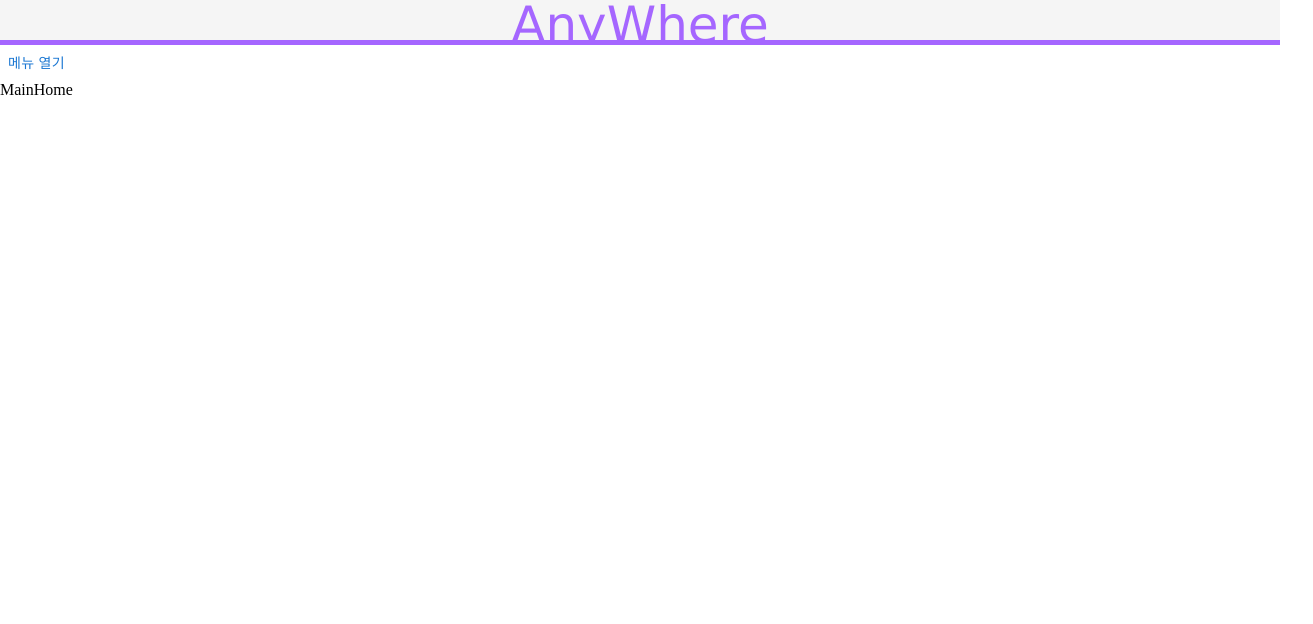
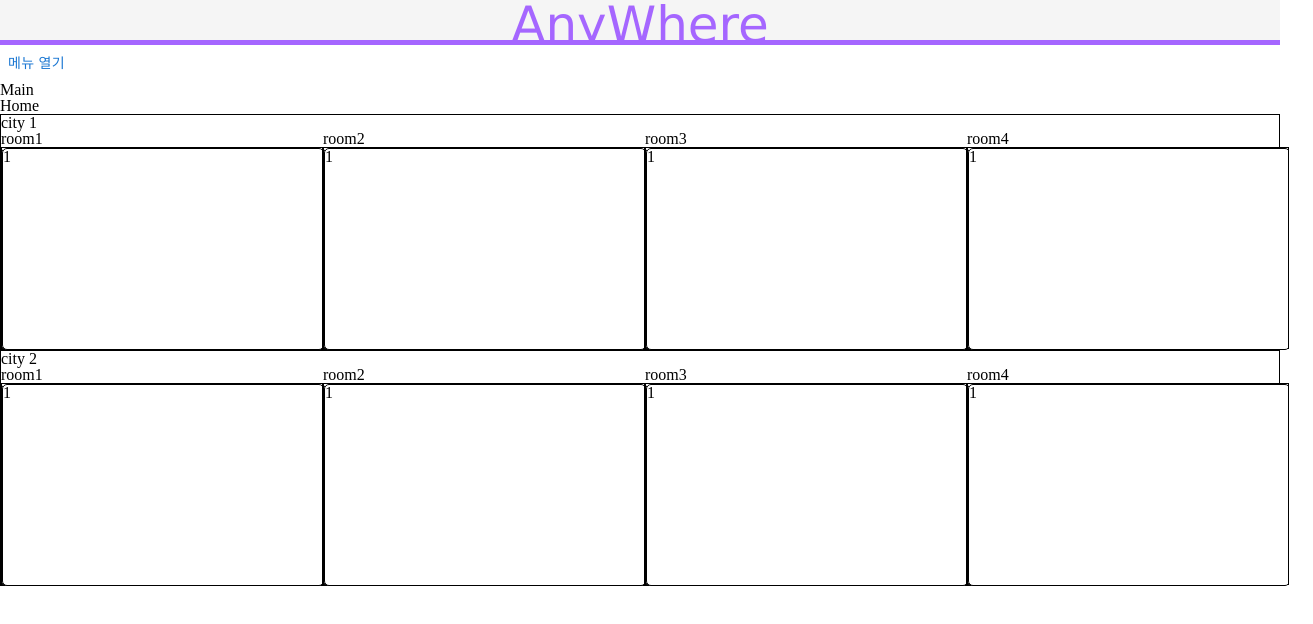
Before and after one commit to 95Donguk/Anywhere, a React (Create React App) app in the folder front/: page / in a window 1280 px wide. Shown: the top 624 px of the page, 1313 px wide, since content can reach past the window. Built offline with nearby package versions, Linux system fonts and the light colour scheme.

Commit message:
add home carousel

```diff
--- a/front/src/Components/NavBar.js
+++ b/front/src/Components/NavBar.js
@@ -24,8 +24,8 @@ function NavBar(){
 
      const menuItems = [
     { text: '홈', icon: <HomeIcon />, link: '/' },
-    { text: 'profile', icon: <ExploreIcon />, link:(me[0]?'/profile':'/login') },
-    { text: '예약', icon: <BookIcon />, link:  '/plan' },
+    { text: 'profile', icon: <ExploreIcon />, link:me[0]?'/profile':'/login'},
+    { text: '예약', icon: <BookIcon />, link:me[0]?'/plan':'/login' },
     { text: '고객 지원', icon: <ContactSupportIcon />, link: '/support' },
   ];
     const toggleDrawer = () => {
@@ -41,7 +41,7 @@ function NavBar(){
             component={Link}
             button
               key={item.text}
-              to={me[0]?item.link : "/login"}
+              to={item.link}
               onClick={toggleDrawer}
             >
               <ListItemIcon>{item.icon}</ListItemIcon>
--- a/front/src/Pages/Home.js
+++ b/front/src/Pages/Home.js
@@ -1,7 +1,66 @@
+import Carousel from '../Components/Carousel'
+import styled from 'styled-components';
+
+const Wrapper = styled.div`
+ background-color: #ffffff;
+`;
+const CarouselWrapper = styled.div`
+    border: solid 1px black;
+`;
+const ListWrapper = styled.ul`
+    display: flex;
+`;
 
 function Home(){
     return(
-        <>Home</>
+        <Wrapper>
+        Home
+        <CarouselWrapper>
+            <h2>city 1</h2>
+            <ListWrapper>
+               <li>
+                <h3>room1</h3>
+            <Carousel/>
+                </li>
+                <li>
+                <h3>room2</h3>
+            <Carousel/>
+                </li>
+                <li>
+                <h3>room3</h3>
+            <Carousel/>
+                </li>
+                <li>
+                <h3>room4</h3>
+            <Carousel/>
+                </li>
+            </ListWrapper>
+        </CarouselWrapper>
+
+        <CarouselWrapper>
+            <h2>city 2</h2>
+            <ListWrapper>
+               <li>
+                <h3>room1</h3>
+            <Carousel/>
+                </li>
+                <li>
+                <h3>room2</h3>
+            <Carousel/>
+                </li>
+                <li>
+                <h3>room3</h3>
+            <Carousel/>
+                </li>
+                <li>
+                <h3>room4</h3>
+            <Carousel/>
+                </li>
+            </ListWrapper>
+        </CarouselWrapper>
+
+
+        </Wrapper>
     )
 }
 export default Home;
```
